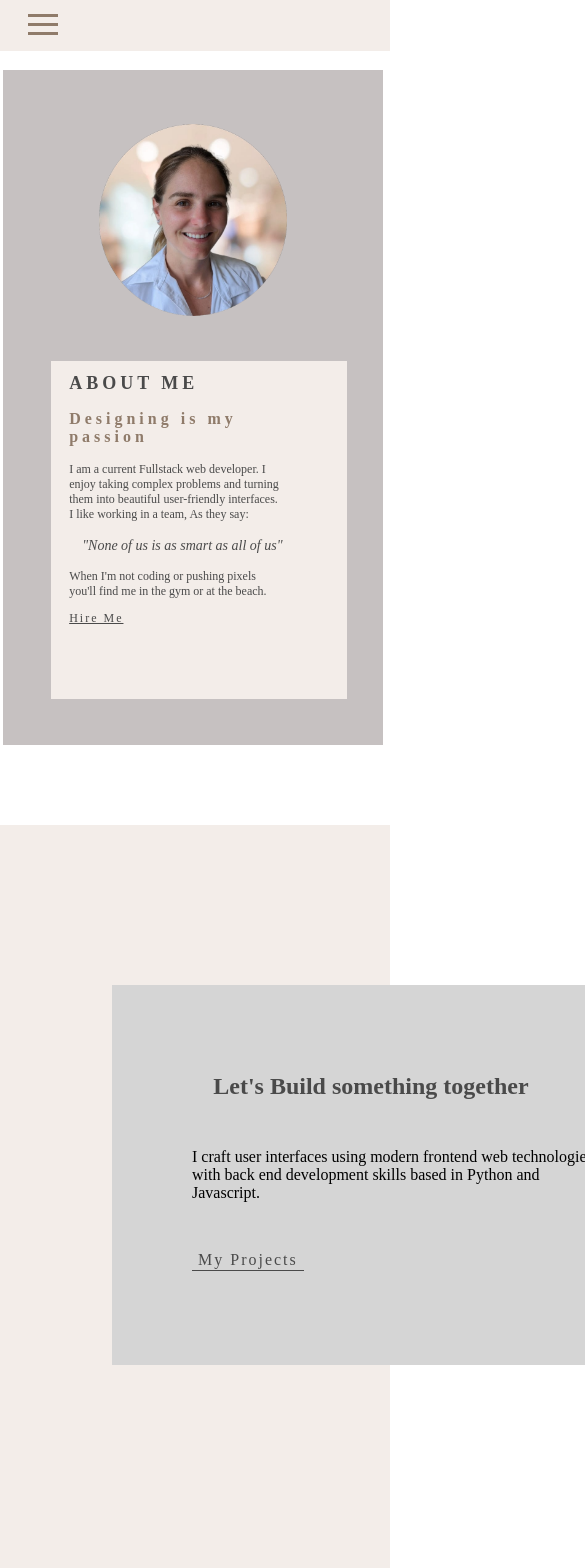
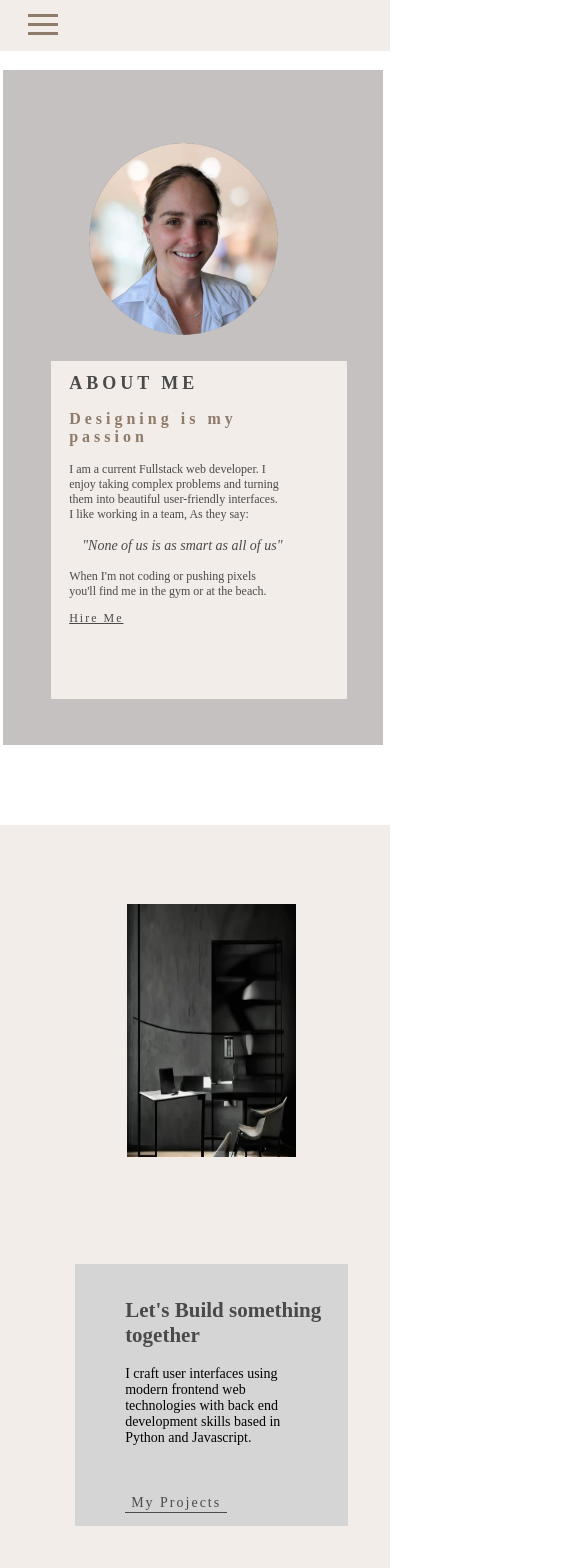
Before and after one commit to lulikwerner/PortafolioLKW, a React (Vite) app: page / in a window 390 px wide. Shown: the top 1568 px of the page, 585 px wide, since content can reach past the window. Built offline with nearby package versions, Linux system fonts and the light colour scheme; a web font is replaced by a local one.

Commit message:
css home

```diff
--- a/src/components/About/About.css
+++ b/src/components/About/About.css
@@ -1,21 +1,28 @@
 @import url(https://db.onlinewebfonts.com/c/fb04898d5b14da735b1fdf6e4958d214?family=Helvetica+Neue+LT+Com+37+Thin+Condensed);
+
 
 .contenta {
   margin-top: 5rem;
   background-color: #f3ede9;
   height: 110vh;
-  display: grid;
-  grid-template-areas: "descriptionAbout photoAbout";
-  grid-template-columns: 2fr 1fr;
+  display: flex;
+  flex-direction: row;
+  align-items: center;
+  justify-content: center;
   width: 100%;
   margin-right: 2%;
   font-family: "Helvetica Neue LT Com 37 Thin Condensed";
-
 }
-
 .img-about {
-  grid-area: photoAbout;
+  display: flex;
   height: 110vh;
+  position: relative;
+  order: 1;
+}
+.img-link-abt{
+  margin-top: 35%;
+  height:80vh;
+  width: 60vh;
 }
 .about{
     opacity: 0;
@@ -24,7 +31,7 @@
     animation-delay: 1.6s;
 }
 .about-abt {
-  grid-area: descriptionAbout;
+  display: flex;
   margin-top: 10rem;
   margin-left: 7rem;
   background-color: #d5d5d5;
@@ -69,3 +76,103 @@
     transform: translateX(0);
   }
 }
+@media screen and (max-width: 1200px) {
+  .img-link-abt{
+    margin-left: -25%;
+  }
+}
+@media screen and (max-width: 1078px) {
+  .contenta {
+    height: 90vh;
+  }
+  .img-link-abt{
+    margin-top: 70%;
+    height:65vh;
+    width: 40vh;
+  }
+  .about-abt {
+    margin-top: 10%;
+    font-size: 14px;
+  }
+}
+@media screen and (max-width: 840px) {
+  .contenta {
+    height: 90vh;
+  }
+  .about-abt {
+    margin-left: 2rem;
+  }
+
+}
+@media screen and (max-width: 770px) {
+  .contenta {
+    width: 100%;
+    display: flex;
+    flex-direction: column;
+    justify-content: space-between;
+    align-items: center;
+
+  }
+  .img-about {
+    margin-top: 5%;
+    display: flex;
+    height: 110vh;
+    position: relative;
+
+  }
+  .img-link-abt{
+    display: flex;
+    align-items: center;
+    margin-top: 2vh;
+    margin-bottom: 10%;
+    margin-left: auto;
+    height:30vh;
+    width: 20vh;
+  }
+
+  .about-abt {
+    width: 70%;
+    height: 30vh;
+    margin-bottom: 15%;
+    order: 1;
+  }
+  .titlea {
+    padding-top: 2vh;
+    padding-left: 10.5vh;
+  }
+
+  .descriptiona {
+    margin-top:3%;
+  }
+
+
+}
+@media screen and (max-width: 570px) {
+  .contenta {
+    height: 80vh;
+  }
+  .about-abt {
+    margin-top: 10%;
+    height: 40vh;
+  }
+  .titlea {
+    padding-left: 6vh;
+  }
+  .descriptiona {
+    margin-left: 6vh;
+  }
+  .about-btn {
+    margin-left: 6vh;
+  }
+}
+@media screen and (max-width: 570px) {
+  .contenta{
+    height:90vh;
+  }
+  .img-link-abt{
+    margin-top: 35%;
+    margin-left: 10%;
+    height:30vh;
+    width: 20vh;
+  }
+}
--- a/src/components/About/About.jsx
+++ b/src/components/About/About.jsx
@@ -10,11 +10,12 @@ const About = () => {
             setIsMenuOpen(false);
         }
     };
+
     return (
         <main id="section1">
             <section className="contenta">
                 <div className="img-about">
-                    <img src="" />
+                    <img className="img-link-abt" src="../src/assets/img/office.png" />
                 </div>
                 <div className="about-abt">
                     <div className="about">
--- a/src/components/Footer/Footer.css
+++ b/src/components/Footer/Footer.css
@@ -66,4 +66,7 @@
   .rounded-social-buttons {
     padding-right: 0rem;
 }
+.btn-sumbit{
+    margin-top:2rem;
 }
+}
--- a/src/components/Home/Home.css
+++ b/src/components/Home/Home.css
@@ -29,25 +29,25 @@
     grid-area: photo;
     background-color: #c6c1c1;
     height:110vh;
-    width: 140vh;
+    width: 110vh;
   }
   .img-link {
     margin-top: 6%;
-    margin-left: -47%;
-    width: 200vh;
-    height: 110vh;
+    margin-left: -40%;
+    width: 170vh;
+    height: 100vh;
   }
   .home-abt {
     grid-area: description;
   }
   .home{
     background-color: #f3ede9;
-    margin-top: 40vh;
-    margin-left: -70vh;
+    margin-top: 35vh;
+    margin-left: -40vh;
     font-family: "Helvetica Neue LT Com 37 Thin Condensed";
     color: #4A4A4A;
-    height: 50vh;
-    width:105vh;
+    height: 55vh;
+    width:90vh;
     position:relative;
     overflow: hidden;
   }
@@ -85,6 +85,11 @@
 .home a{
   animation: slideFromRight 4s ease-out forwards;
 }
+@media screen and (max-width: 1240px) {
+.home{
+ width:80vh;
+}
+}
 
 @media screen and (max-width: 1151px) {
 
@@ -99,10 +104,10 @@
     height: 70vh;
   }
   .home{
-    margin-top: 30%;
-    margin-left: -75%;
+    margin-top: 25%;
+    margin-left: -65%;
     height: 42vh;
-    width:70vh;
+
   }
   .home h1{
     padding-top:2%;
@@ -157,7 +162,7 @@
 }
 @media screen and (max-width: 940px) {
   .img-home {
-    height:60vh;
+    height:70vh;
     width: 80vh;
   }
   .img-link {
@@ -167,10 +172,10 @@
     height: 50vh;
   }
   .home{
-    margin-top: 45%;
-    margin-left: -80%;
-    height: 30vh;
-    width:55vh;
+    margin-top: 40%;
+    margin-left: -65%;
+    height:33vh ;
+    width:65vh;
   }
   .home h1{
     margin-top: 0%;
@@ -192,15 +197,16 @@
 @media screen and (max-width: 840px) {
   .img-home {
     width: 75vh;
+    height:80vh;
   }
   .img-link {
+    margin-top: 0%;
     margin-left: -30%;
   }
   .home{
-    margin-top: 50%;
-    margin-left: -85%;
-    height:33vh ;
-    width:50vh;
+    margin-top: 40%;
+    margin-left: -60%;
+
   }
 }
 @media screen and (max-width: 770px) {
@@ -215,14 +221,13 @@
     display: flex;
     flex-direction: column;
     align-items: center;
-    margin-top: 15%;
     margin-left: 10%;
     height:75vh;
     max-width: 60vh;
   }
   .img-link {
-    margin-top: -5%;
-    margin-left: 0%;
+    margin-top: 0%;
+    margin-left: -5%;
     width: 70vh;
     height: 40vh;
 
@@ -233,6 +238,9 @@
     margin-right: 30%;
     height: 35vh;
     width:45vh;
+  }
+  .about{
+    margin-bottom:5%;
   }
 }
 @media screen and (max-width: 570px) {
--- a/src/components/Portafolio/Portafolio.css
+++ b/src/components/Portafolio/Portafolio.css
@@ -53,12 +53,12 @@ height: 60%;
 
 .descriProject {
     grid-area:description-pr;
-    margin-top:50%;
+    margin-top:30%;
     margin-left: 120%;
     color:white;
     font-family: " Helvetica Neue LT Com 37 Thin Condensed";
     font-size: 12px;
-    width: 100%;
+    width: 60%;
 }
 
 .read-btn{
--- a/src/utils/gFetch.js
+++ b/src/utils/gFetch.js
@@ -3,7 +3,8 @@ let projects = [
     { id: 2, title: "BMI", img:"../src/assets/img/scale.png", description:"Javascript - CSS - HTML", link:"https://bodymass-calculator.netlify.app/" },
     { id: 3, title: "MIA JEWELERS", img:"../src/assets/img/jewelry2.png", description:"Javascript - React - CSS - HTML", link:"https://miajewelers.netlify.app/" },
     { id: 4, title: "OYL FASHION", img:"../src/assets/img/OYL.png", description:"Javascript - React - CSS - HTML - Figma", link:"https://oyl-indumentaria.netlify.app/"},
-    { id: 5, title: "FULLSTACK", img:"../src/assets/img/ecommerce.png", description:"Javascript - Mongoose - Postman - NPM - Token - Cookies - CSS - HTML ", link:"https://backend-commerce-dev.onrender.com/"}
+    { id: 5, title: "FULLSTACK", img:"../src/assets/img/ecommerce.png", description:"Javascript - Mongoose - Postman - NPM - Token - Cookies - CSS - HTML ", link:"https://backend-commerce-dev.onrender.com/"},
+    { id: 6, title: "PORTAFOLIO", img:"../src/assets/img/portafolio.png", description:" Firebase - SAAS - CSS - HTML ", link:"https://lkwportafolio.netlify.app/"}
 
   ];
 
```
Also changed, not shown: src/assets/img/office.png (added), src/assets/img/portafolio.png (added). Lines whose indentation alone changed are shown as unchanged.
